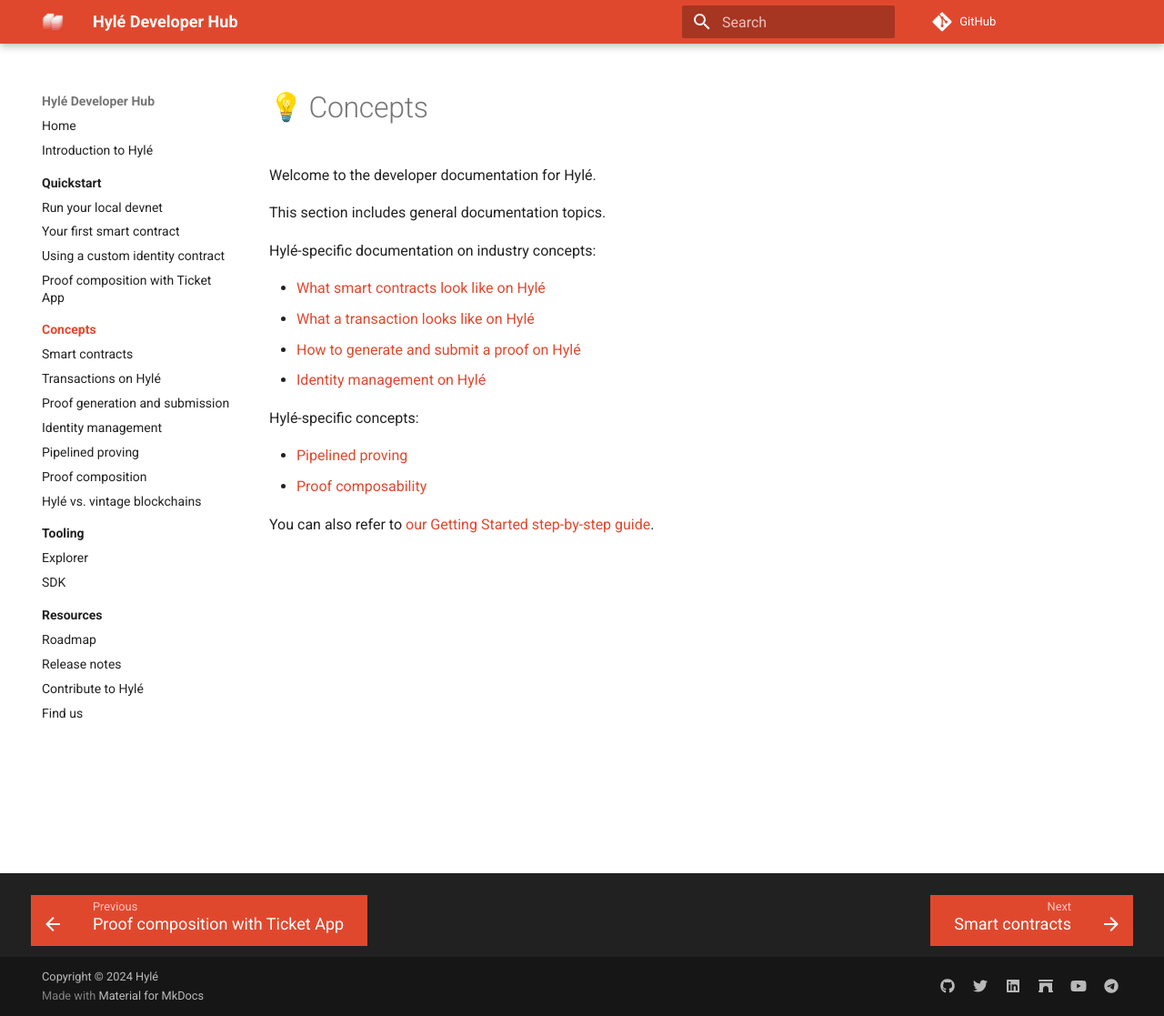
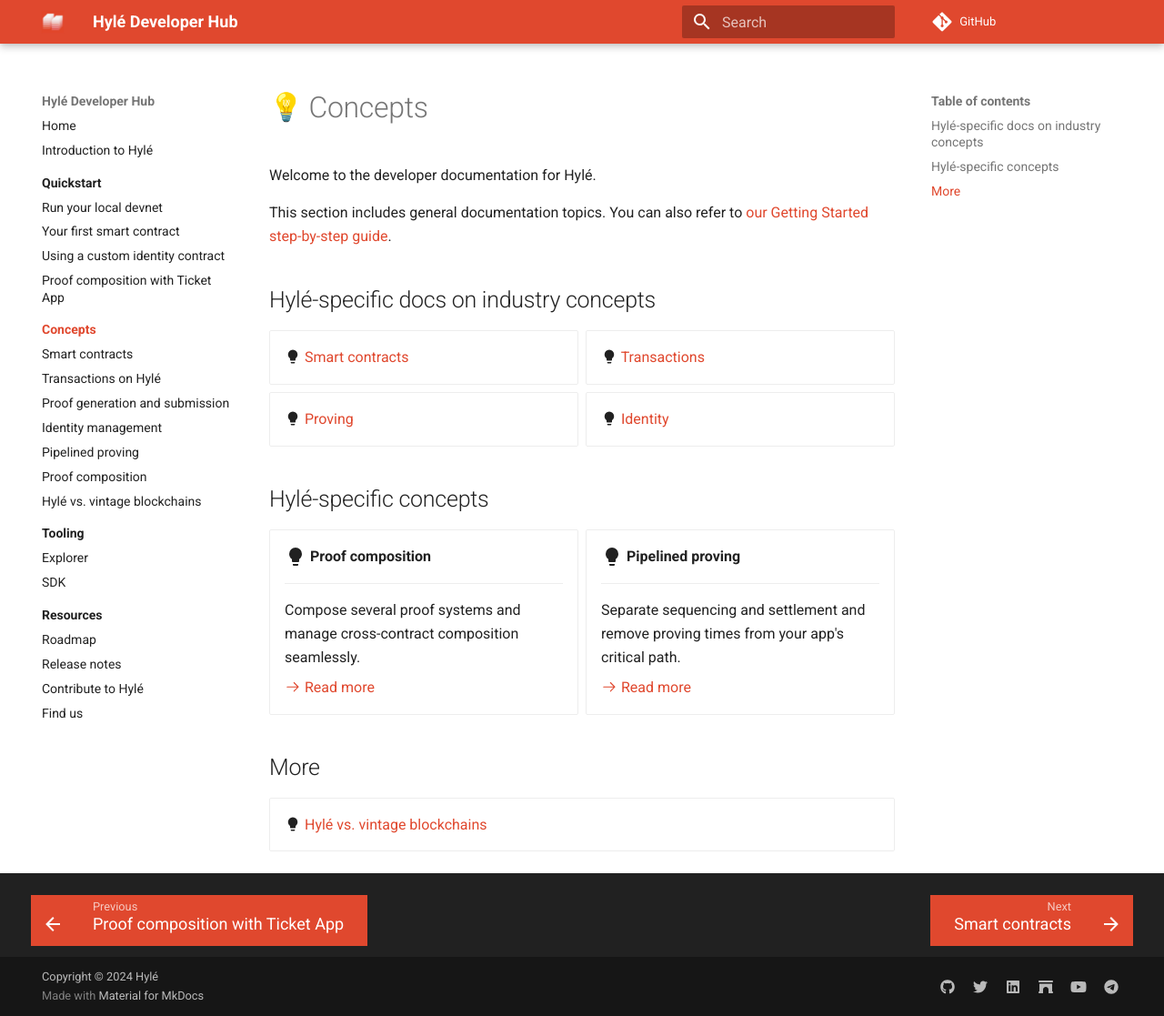
Before and after one commit to Hyle-org/devhub-hyle, an MkDocs documentation site: the page built from docs/concepts/index.md, in a window 1280 px wide and 1117 px high. Shown: the whole window at 91% size. Built offline with MkDocs 1.6.1 and Material for MkDocs 9.7.7, drawn with Linux system fonts in a browser that asks for light colours; emoji names are drawn with the system emoji font; comment, search, counter and statistics services are not loaded.

Commit message:
concept index

```diff
--- a/docs/concepts/index.md
+++ b/docs/concepts/index.md
@@ -2,18 +2,45 @@
 
 Welcome to the developer documentation for Hylé.
 
-This section includes general documentation topics.
+This section includes general documentation topics. You can also refer to [our Getting Started step-by-step guide](../quickstart/index.md).
 
-Hylé-specific documentation on industry concepts:
+## Hylé-specific docs on industry concepts
 
-- [What smart contracts look like on Hylé](./smart-contracts.md)
-- [What a transaction looks like on Hylé](./transaction.md)
-- [How to generate and submit a proof on Hylé](./proof-generation.md)
-- [Identity management on Hylé](./identity.md)
+<div class="grid cards" markdown>
 
-Hylé-specific concepts:
+- :material-lightbulb: [Smart contracts](./smart-contracts.md)
+- :material-lightbulb: [Transactions](./transaction.md)
+- :material-lightbulb: [Proving](./proof-generation.md)
+- :material-lightbulb: [Identity](./identity.md)
 
-- [Pipelined proving](./pipelined-proving.md)
-- [Proof composability](./proof-composability.md)
+</div>
 
-You can also refer to [our Getting Started step-by-step guide](..//quickstart/index.md).
+## Hylé-specific concepts
+
+<div class="grid cards" markdown>
+
+-   :material-lightbulb:{ .lg .middle } __Proof composition__
+
+    ---
+
+    Compose several proof systems and manage cross-contract composition seamlessly.
+
+    [:octicons-arrow-right-24: Read more](./proof-composability.md)
+
+-   :material-lightbulb:{ .lg .middle } __Pipelined proving__
+
+    ---
+
+    Separate sequencing and settlement and remove proving times from your app's critical path.
+
+    [:octicons-arrow-right-24: Read more](./pipelined-proving.md)
+
+</div>
+
+## More
+
+<div class="grid cards" markdown>
+
+- :material-lightbulb: [Hylé vs. vintage blockchains](./hyle-vs-vintage-blockchains.md)
+
+</div>
```
